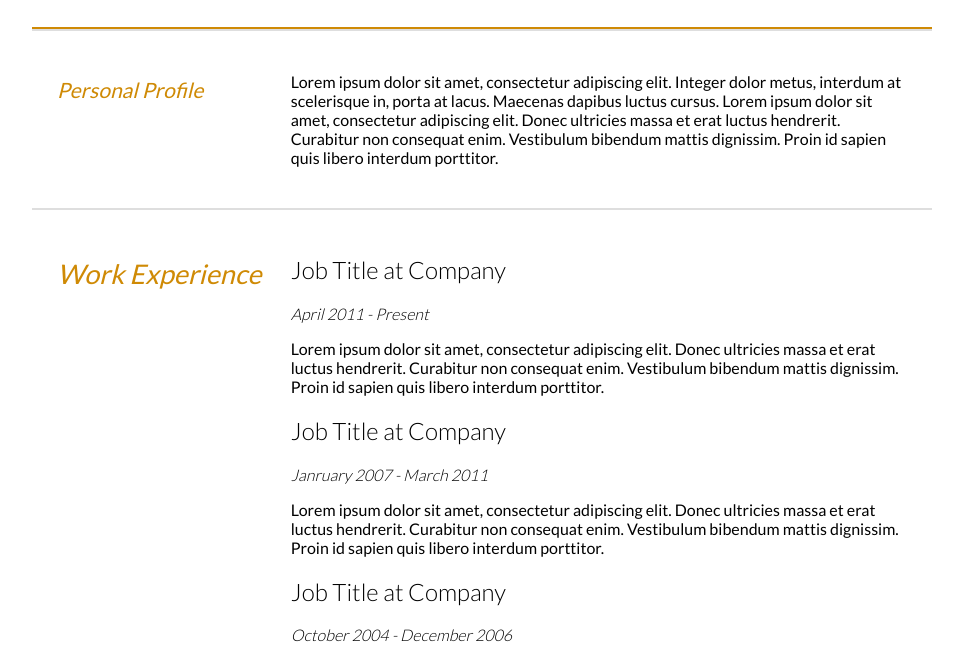
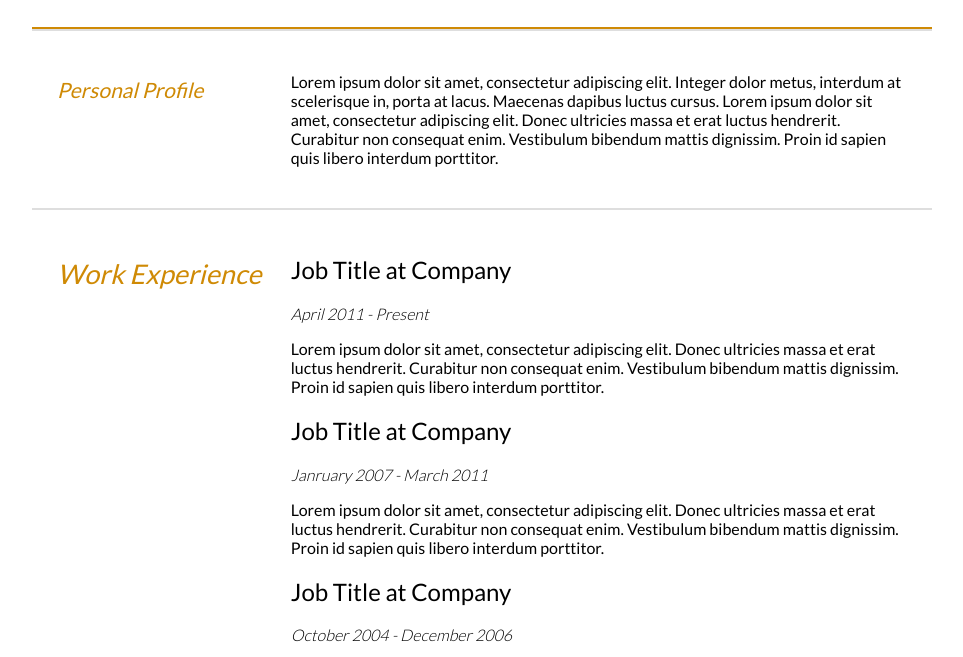
Before and after one commit to Kenzie-Academy-Brasil-Developers/estilizar-curriculo-sprint-2-gustavool1, a plain HTML site: page index.html in a window 1280 px wide. Shown: the part 142-799 px from the top of the page, without its empty margins (158-1121 px from the left). Drawn offline with Linux system fonts and the light colour scheme.

Commit message:
Ajustando o font-weight do h2

```diff
--- a/style.css
+++ b/style.css
@@ -68,7 +68,7 @@ body{
 }
 
 #mainArea h2{
-	font-weight: 40;
+	font-weight: 500;
 }
 section .sectionContent .keySkills{
 	column-count: 3;
```
